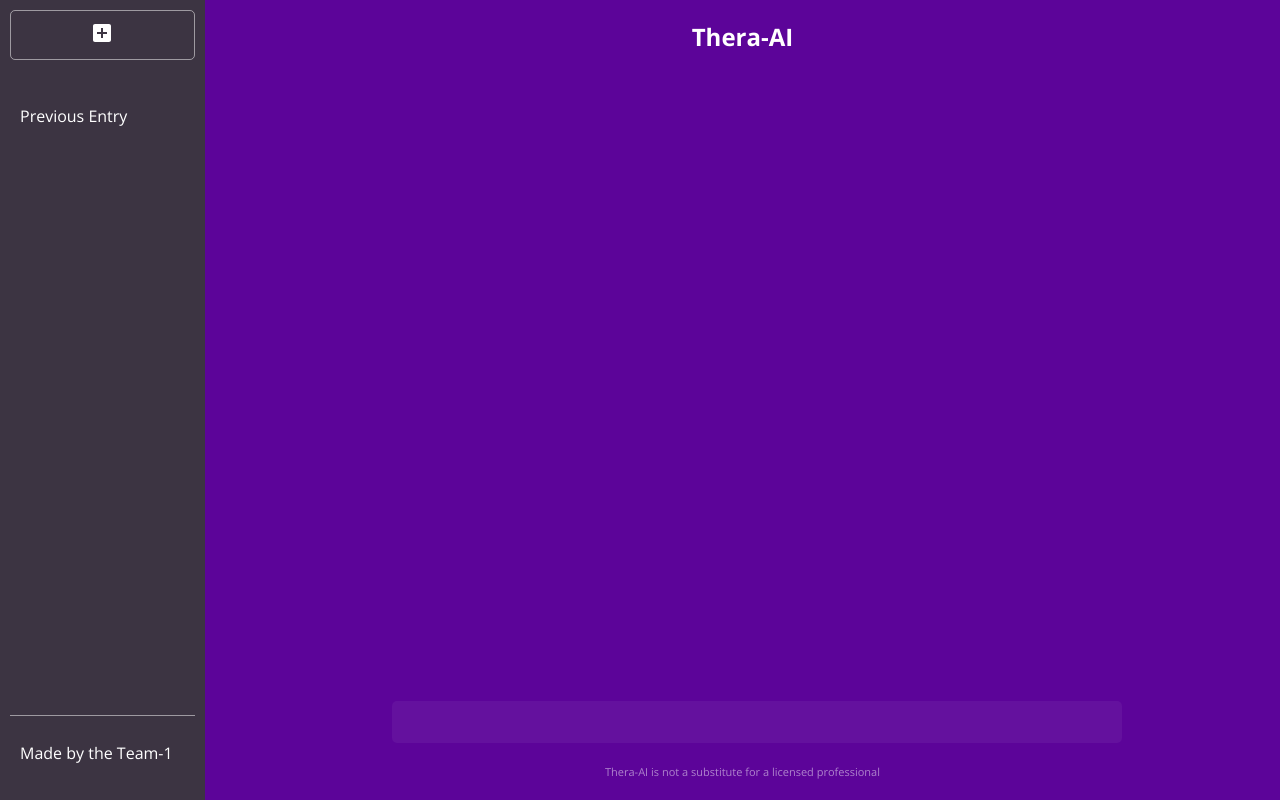
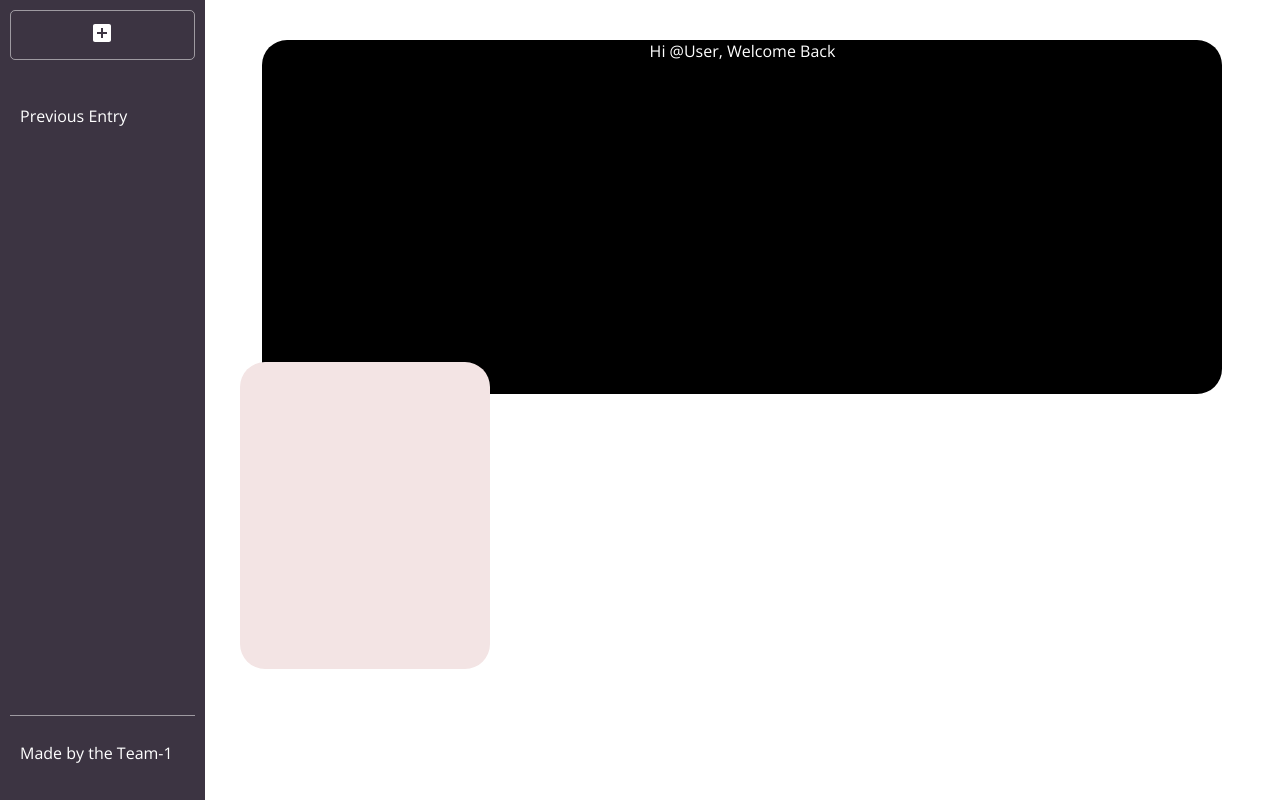
Before and after one commit to TheForeverOptimist/thera-ai, a React (Create React App) app: page / in a window 1280 px wide. Built offline with nearby package versions, Linux system fonts and the light colour scheme.

Commit message:
initial setup

```diff
--- a/src/App.js
+++ b/src/App.js
@@ -15,13 +15,12 @@ function App() {
         </nav>
       </section>
       <section className="main">
-        <h1>Thera-AI</h1>
-        <ul className="feed">
-
-        </ul>
+        <div className="welBack">Hi @User, Welcome Back</div>
+        <div className="newRef"></div>
+        <ul className="feed"></ul>
         <div className="bottom-section">
           <div className="input-container">
-            <input/>
+            <input />
             <div id="submit"></div>
           </div>
           <p className="info">
@@ -29,6 +28,7 @@ function App() {
           </p>
         </div>
       </section>
+
     </div>
   );
 }
--- a/src/index.css
+++ b/src/index.css
@@ -1,18 +1,17 @@
-@import url('https://fonts.googleapis.com/css2?family=Open+Sans:wght@300;400;500;600;700;800&family=Oswald&family=Roboto&display=swap');
+@import url("https://fonts.googleapis.com/css2?family=Open+Sans:wght@300;400;500;600;700;800&family=Oswald&family=Roboto&display=swap");
 
-*{
+* {
   color: #fff;
-  font-family: 'Open Sans', sans-serif;
+  font-family: "Open Sans", sans-serif;
 }
 
 body {
   margin: 0;
   padding: 0;
-
 }
 
 .app {
-  background-color: #5c0499;
+  background-color: #ffffff;
   display: flex;
 }
 
@@ -23,8 +22,6 @@ body {
   display: flex;
   flex-direction: column;
   justify-content: space-between;
-
-
 }
 button {
   border: solid 0.5px rgba(255, 255, 255, 0.5);
@@ -48,7 +45,6 @@ button {
   color: rgba(255, 255, 255, 0.5);
   font-size: 11px;
   padding: 10px;
-
 }
 
 nav {
@@ -69,7 +65,6 @@ nav {
   cursor: pointer;
 }
 
-
 .bottom-section {
   width: 100%;
   display: flex;
@@ -81,7 +76,6 @@ nav {
   position: relative;
   width: 100%;
   max-width: 700px;
-
 }
 
 input {
@@ -90,9 +84,27 @@ input {
   background-color: rgba(255, 255, 255, 0.05);
   padding: 12px 15px;
   border-radius: 5px;
-  box-shadow: rgba(0,0,0, 0.05) 0, 54px,
+  box-shadow: rgba(0, 0, 0, 0.05) 0, 54px;
 }
 
 input:focus {
   outline: none;
 }
+
+.welBack {
+  margin-top: 5vh;
+  background-color: #000000;
+  width: 75vw;
+  height: 52vh;
+  border-radius: 25px;
+}
+
+.newRef {
+  background-color: #f3e4e4;
+  width: 250px;
+  height: 45vh;
+  z-index: 3;
+  border-radius: 25px;
+  margin-top: -4vh;
+  margin-left: -59vw;
+}
```
